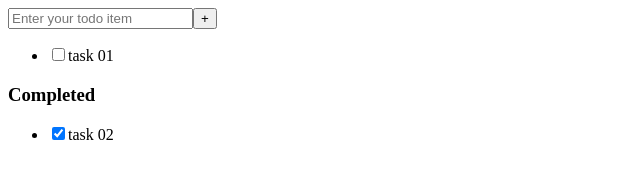
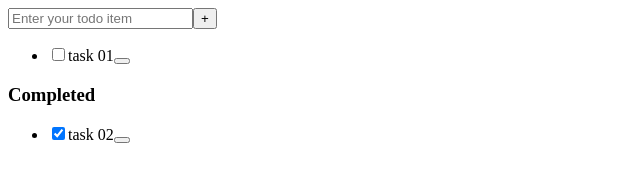
Before and after one commit to tw-graduate-program/react, a React (Create React App) app: page / in a window 1280 px wide. Shown: the top 193 px of the page, without its empty margins (0-640 px from the left). Built offline with nearby package versions, Linux system fonts and the light colour scheme; data requests are answered from the project's data file.

Commit message:
feat: delete task

```diff
--- a/src/components/TodoItem.js
+++ b/src/components/TodoItem.js
@@ -1,8 +1,14 @@
 import React from "react";
+import axios from "axios";
+
+function deleteTask(id) {
+  return axios.delete(`http://localhost:8080/tasks/${id}`).then(response => response.data);
+}
 
 export const TodoItem = ({ task: { id, name, completed } }) => (
   <li>
     <input type="checkbox" id={id} checked={completed}/>
     <label htmlFor={id}>{name}</label>
+    <button onClick={() => deleteTask(id)}></button>
   </li>
 );
--- a/src/store/TaskProvider.js
+++ b/src/store/TaskProvider.js
@@ -13,7 +13,11 @@ const TaskProvider = ({ children }) => {
     setTasks([...tasks,task]);
   };
 
-  return <TaskContext.Provider value={{tasks, addTask}}>{children}</TaskContext.Provider>;
+  const deleteTask = (id) => {
+    setTasks(tasks.filter((t) => t.id !== id));
+  };
+
+  return <TaskContext.Provider value={{tasks, addTask, deleteTask}}>{children}</TaskContext.Provider>;
 };
 
 
```
